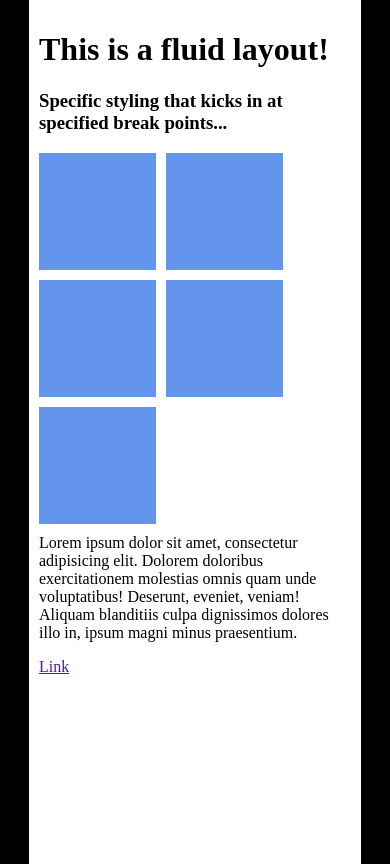
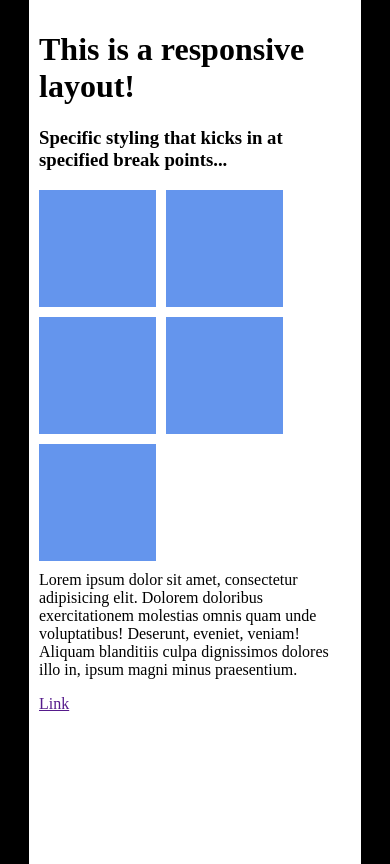
Before and after one commit to CodeupClassroom/teddy-web-exercises, a plain HTML site: page responsive-example.html in a window 390 px wide. Drawn offline with Linux system fonts and the light colour scheme.

Commit message:
Some changes to responsive-example.html

```diff
--- a/responsive-example.html
+++ b/responsive-example.html
@@ -68,7 +68,7 @@
 <body>
 
     <main>
-        <h1>This is a fluid layout!</h1>
+        <h1>This is a responsive layout!</h1>
         <h3>Specific styling that kicks in at specified break points...</h3>
 
         <div></div>
```
